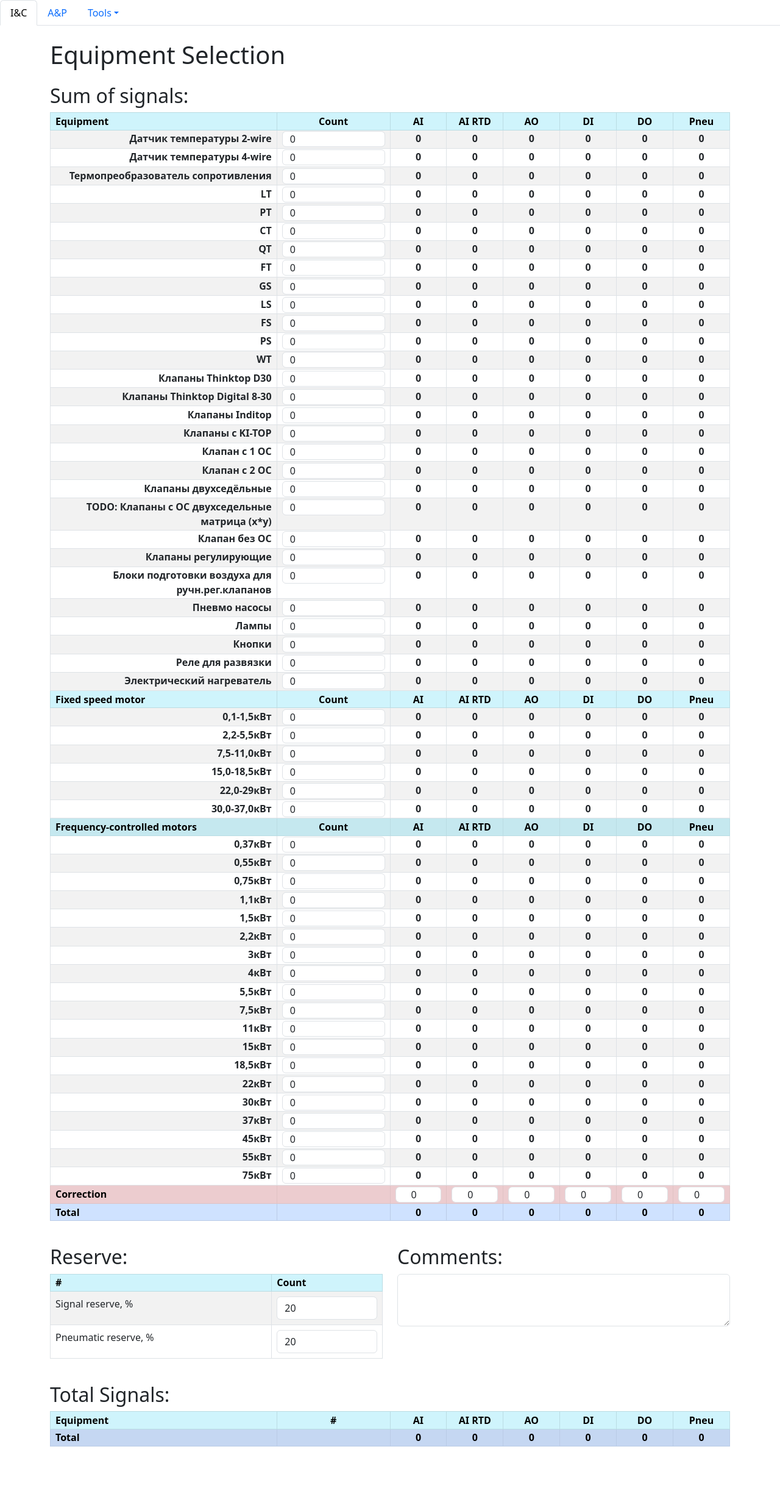
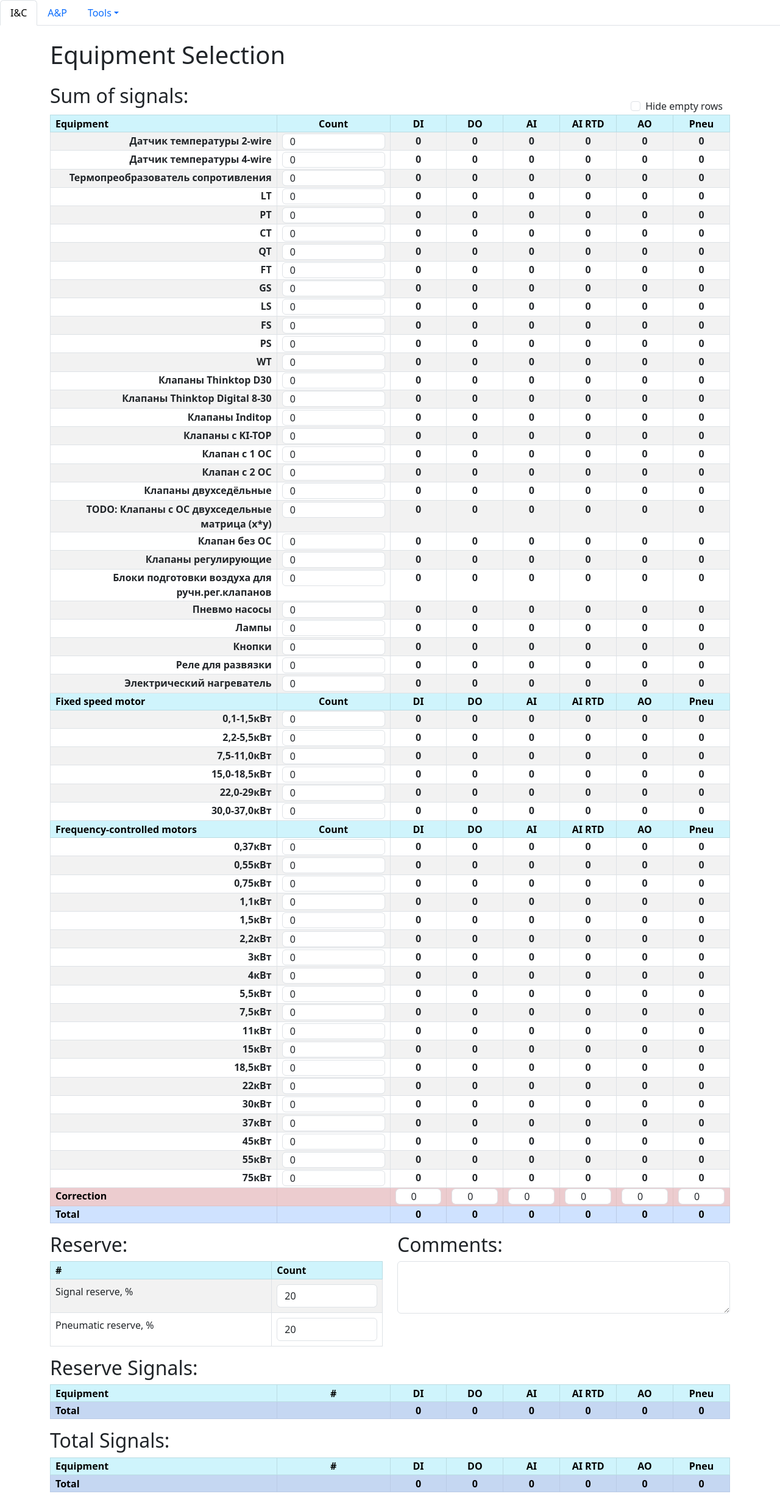
Before and after one commit to Pragmatist1618/CalculationOfTCP, a Django app: page / in a window 1280 px wide. Shown: the whole page at 61% size. Before the commit the page ends 2388 px from the top, so only its background shows below. Run offline with Django 4.2, Linux system fonts and the light colour scheme; data comes from the database, SQL or seed files in the repository; lists and menus that the app fills with data are empty.

Commit message:
add hide empty rows button add reserve signals table

```diff
--- a/Static/equipmentSelection/css/style.css
+++ b/Static/equipmentSelection/css/style.css
@@ -1,8 +1,15 @@
-th input{
+th input {
     height: 26px;
     margin: 0;
     padding: 0;
 }
-.table th{
+
+.table th {
     padding: 0.1rem 0.5rem;
 }
+
+.table-striped>tbody>tr.no-striped-row:nth-of-type(odd)>* {
+    background-color: #cff4fc; /* Set the background color to white or any desired color */
+    --bs-table-bg-type: #cff4fc;
+    --bs-table-bg: #cff4fc;
+}
--- a/Static/equipmentSelection/js/calculate_signals.js
+++ b/Static/equipmentSelection/js/calculate_signals.js
@@ -16,6 +16,7 @@ $(document).ready(function () {
     $("input[name^='count_']").on("change", function () {
         // Вызывать функцию обновления при каждом изменении
         calculateSignals();
+        $("#toggleRows").trigger('change');
     });
 
     // Расчет сигналов
@@ -54,7 +55,7 @@ $(document).ready(function () {
             var signals = signalsByType[key];
             var equipmentId = signals.id;
             var equipmentType = signals.etype;
-            console.log("#summ-signals-" + equipmentType + equipmentId + " .analog-input-1")
+            // console.log("#summ-signals-" + equipmentType + equipmentId + " .analog-input-1")
             $("#summ-signals-" + equipmentType + equipmentId + " .analog-input-1").text(signals.analog_input_count !== undefined ? signals.analog_input_count : 0);
             $("#summ-signals-" + equipmentType + equipmentId + " .analog-input-2").text(signals.analog_input_RTD_count !== undefined ? signals.analog_input_RTD_count : 0);
             $("#summ-signals-" + equipmentType + equipmentId + " .analog-output").text(signals.analog_output_count !== undefined ? signals.analog_output_count : 0);
@@ -111,5 +112,12 @@ $(document).ready(function () {
         $("#total-signals-type .pneumatic-output").text(
             Math.max(0, Math.ceil(pneumaticTotal + pneumaticTotal * pneuReserv / 100))
         );
+
+        $("#reserve-signals-type" + " .analog-input-1").text(Math.ceil(analogInputTotal * signalReserve / 100));
+        $("#reserve-signals-type" + " .analog-input-2").text(Math.ceil(analogInputRTDTotal * signalReserve / 100));
+        $("#reserve-signals-type" + " .analog-output").text(Math.ceil(analogOutputTotal * signalReserve / 100));
+        $("#reserve-signals-type" + " .discrete-input").text(Math.ceil(discreteInputTotal * signalReserve / 100));
+        $("#reserve-signals-type" + " .discrete-output").text(Math.ceil(discreteOutputTotal * signalReserve / 100));
+        $("#reserve-signals-type" + " .pneumatic-output").text(Math.ceil(pneumaticTotal * pneuReserv / 100));
     }
 });
--- /dev/null
+++ b/Static/equipmentSelection/js/toggle_rows_visibility.js
@@ -0,0 +1,46 @@
+$(document).ready(function () {
+    //
+    function addHideClassToZeroRows() {
+        var table = $("#calculation-form");
+
+        // Loop through each row in the table
+        table.find("tbody tr").each(function () {
+            var row = $(this);
+            var input = row.find("input[type='number']");
+
+            // Check if the input value is zero and the row does not have the "nohide" class
+            if (input.val() === '0' && !row.hasClass("nohide")) {
+                // Add the "hide" class
+                row.addClass("hide");
+            } else {
+                // Remove the "hide" class if present
+                row.removeClass("hide");
+            }
+        });
+    }
+
+    // Function to toggle visibility of all rows
+    function toggleRowsVisibility() {
+        addHideClassToZeroRows();
+        var table = $("#calculation-form");
+        var checkbox = $("#toggleRows");
+
+        // Check if the checkbox is checked
+        if (!checkbox.prop("checked")) {
+            // If checked, show all rows
+            table.find("tbody tr.hide").show();
+        } else {
+            // If unchecked, hide all rows
+            table.find("tbody tr.hide").hide();
+        }
+    }
+
+    // Initial call to set the initial state
+    toggleRowsVisibility();
+
+    // Add a change event listener to the checkbox
+    $("#toggleRows").on("change", function () {
+        // Call the function when the checkbox state changes
+        toggleRowsVisibility();
+    });
+});
--- a/templates/equipmentSelection/base.html
+++ b/templates/equipmentSelection/base.html
@@ -12,6 +12,7 @@
     <script src="https://code.jquery.com/jquery-3.6.4.min.js"></script>
     <script src="{% static 'equipmentSelection/js/calculate_signals.js' %}"></script>
     <script src="{% static 'equipmentSelection/js/data_exchange.js' %}"></script>
+    <script src="{% static 'equipmentSelection/js/toggle_rows_visibility.js' %}"></script>
 </head>
 <body>
 {% include 'equipmentSelection/nav.html' %}
--- a/templates/equipmentSelection/calculate_signals.html
+++ b/templates/equipmentSelection/calculate_signals.html
@@ -1,20 +1,38 @@
 <div class="container">
     <h1 class="mt-4 mb-4">Equipment Selection</h1>
 
-    <h2 class="mt-4 mb-2">Sum of signals:</h2>
+    <div class="row">
+        <div class="col-md-7">
+            <h2 class="mb-2">Sum of signals:</h2>
+        </div>
+        <div class="col-md-5">
+            <div class="container mt-4">
+                <div class="row justify-content-end">
+                    <div class="col-auto">
+                        <div class="form-check">
+                            <input class="form-check-input" type="checkbox" id="toggleRows">
+                            <label class="form-check-label" for="exampleCheckbox">
+                                Hide empty rows
+                            </label>
+                        </div>
+                    </div>
+                </div>
+            </div>
+        </div>
+    </div>
 
     <form method="post" id="calculation-form" data-url="{% url 'calculate_signals' %}">
         {% csrf_token %}
         <table class="table table-striped table-bordered">
             <thead>
-            <tr class="table-info">
+            <tr class="table-info nohide">
                 <th scope="col" class="col-4">Equipment</th>
                 <th scope="col" class="col-2 text-center">Count</th>
+                <th scope="col" class="col-1 text-center">DI</th>
+                <th scope="col" class="col-1 text-center">DO</th>
                 <th scope="col" class="col-1 text-center">AI</th>
                 <th scope="col" class="col-1 text-center">AI RTD</th>
                 <th scope="col" class="col-1 text-center">AO</th>
-                <th scope="col" class="col-1 text-center">DI</th>
-                <th scope="col" class="col-1 text-center">DO</th>
                 <th scope="col" class="col-1 text-center">Pneu</th>
             </tr>
             </thead>
@@ -24,22 +42,22 @@
                     <th scope="row" class="text-end">{{ equipment.name }}</th>
                     <th><input type="number" class="form-control" name="count_{{ equipment.id }}" value="0" min="0">
                     </th>
+                    <th class="text-center"><span class="discrete-input">0</span></th>
+                    <th class="text-center"><span class="discrete-output">0</span></th>
                     <th class="text-center"><span class="analog-input-1">0</span></th>
                     <th class="text-center"><span class="analog-input-2">0</span></th>
                     <th class="text-center"><span class="analog-output">0</span></th>
-                    <th class="text-center"><span class="discrete-input">0</span></th>
-                    <th class="text-center"><span class="discrete-output">0</span></th>
                     <th class="text-center"><span class="pneumatic-output">0</span></th>
                 </tr>
             {% endfor %}
-            <tr class="table-info">
+            <tr class="table-info nohide">
                 <th scope="col" class="col-4">Fixed speed motor</th>
                 <th scope="col" class="col-2 text-center">Count</th>
+                <th scope="col" class="col-1 text-center">DI</th>
+                <th scope="col" class="col-1 text-center">DO</th>
                 <th scope="col" class="col-1 text-center">AI</th>
                 <th scope="col" class="col-1 text-center">AI RTD</th>
                 <th scope="col" class="col-1 text-center">AO</th>
-                <th scope="col" class="col-1 text-center">DI</th>
-                <th scope="col" class="col-1 text-center">DO</th>
                 <th scope="col" class="col-1 text-center">Pneu</th>
             </tr>
             {% for fs_motor in fs_motors %}
@@ -47,23 +65,23 @@
                     <th scope="row" class="text-end">{{ fs_motor.name }}</th>
                     <th><input type="number" class="form-control" name="count_fs_{{ fs_motor.id }}" value="0" min="0">
                     </th>
+                    <th class="text-center"><span class="discrete-input">0</span></th>
+                    <th class="text-center"><span class="discrete-output">0</span></th>
                     <th class="text-center"><span class="analog-input-1">0</span></th>
                     <th class="text-center"><span class="analog-input-2">0</span></th>
                     <th class="text-center"><span class="analog-output">0</span></th>
-                    <th class="text-center"><span class="discrete-input">0</span></th>
-                    <th class="text-center"><span class="discrete-output">0</span></th>
                     <th class="text-center"><span class="pneumatic-output">0</span></th>
                 </tr>
             {% endfor %}
 
-            <tr class="table-info">
-                <th scope="col" class="col-4">Frequency-controlled motors</th>
+            <tr class="no-striped-row table-info nohide">
+                <th scope="col" class="col-4 no-striped-row">Frequency-controlled motors</th>
                 <th scope="col" class="col-2 text-center">Count</th>
+                <th scope="col" class="col-1 text-center">DI</th>
+                <th scope="col" class="col-1 text-center">DO</th>
                 <th scope="col" class="col-1 text-center">AI</th>
                 <th scope="col" class="col-1 text-center">AI RTD</th>
                 <th scope="col" class="col-1 text-center">AO</th>
-                <th scope="col" class="col-1 text-center">DI</th>
-                <th scope="col" class="col-1 text-center">DO</th>
                 <th scope="col" class="col-1 text-center">Pneu</th>
             </tr>
             {% for fc_motor in fc_motors %}
@@ -71,19 +89,24 @@
                     <th scope="row" class="text-end">{{ fc_motor.name }}кВт</th>
                     <th><input type="number" class="form-control" name="count_fc_{{ fc_motor.id }}" value="0" min="0">
                     </th>
+                    <th class="text-center"><span class="discrete-input">0</span></th>
+                    <th class="text-center"><span class="discrete-output">0</span></th>
                     <th class="text-center"><span class="analog-input-1">0</span></th>
                     <th class="text-center"><span class="analog-input-2">0</span></th>
                     <th class="text-center"><span class="analog-output">0</span></th>
-                    <th class="text-center"><span class="discrete-input">0</span></th>
-                    <th class="text-center"><span class="discrete-output">0</span></th>
                     <th class="text-center"><span class="pneumatic-output">0</span></th>
                 </tr>
             {% endfor %}
 
-
-            <tr class="table-danger text-center" id="correction-signals-type">
+            <tr class="table-danger text-center nohide" id="correction-signals-type">
                 <th scope="row" class="text-start">Correction</th>
                 <th></th>
+                <th><input type="number" class="form-control text-center" name="count_discrete-input"
+                           id="count_сdiscrete-input"
+                           value="0"></th>
+                <th><input type="number" class="form-control text-center" name="count_discrete-output"
+                           id="count_сdiscrete-output"
+                           value="0"></th>
                 <th><input type="number" class="form-control text-center" name="count_analog-input-1"
                            id="count_сanalog-input-1"
                            value="0"></th>
@@ -106,11 +123,11 @@
             <tr class="table-primary text-center" id="summ-signals-type">
                 <th scope="row" class="text-start">Total</th>
                 <th></th>
+                <th><span class="discrete-input">0</span></th>
+                <th><span class="discrete-output">0</span></th>
                 <th><span class="analog-input-1">0</span></th>
                 <th><span class="analog-input-2">0</span></th>
                 <th><span class="analog-output">0</span></th>
-                <th><span class="discrete-input">0</span></th>
-                <th><span class="discrete-output">0</span></th>
                 <th><span class="pneumatic-output">0</span></th>
             </tr>
             </tbody>
@@ -119,27 +136,27 @@
 
     <div class="row">
         <div class="col-md-6">
-            <h2 class="mt-4 mb-2">Reserve:</h2>
+            <h2 class="mb-2">Reserve:</h2>
             <table class="table table-striped table-bordered col-6">
                 <thead>
-                <tr class="table-info">
+                <tr class="table-info nohide">
                     <th scope="col" class="col-8">#</th>
                     <th scope="col" class="col-4">Count</th>
                 </tr>
                 </thead>
                 <tbody>
-                <tr>
+                <tr class="nohide">
                     <td>Signal reserve, %</td>
                     <td>
                         <input id="sig-reserve" type="number" class="form-control" name="count_reserve_s"
-                               value="20" min="0" max="100">
+                               value="20" min="0" max="300">
                     </td>
                 </tr>
-                <tr>
+                <tr class="nohide">
                     <td>Pneumatic reserve, %</td>
                     <td>
                         <input id="pneu-reserve" type="number" class="form-control" name="count_reserve_p"
-                               value="20" min="0" max="100">
+                               value="20" min="0" max="300">
                     </td>
                 </tr>
                 </tbody>
@@ -148,37 +165,67 @@
 
         <div class="col-md-6">
             {#            <label for="exampleFormControlTextarea1">Comments</label>#}
-            <h2 class="mt-4 mb-2">Comments:</h2>
+            <h2 class="mb-2">Comments:</h2>
             <textarea class="form-control" id="exampleFormControlTextarea1" rows="3" name="comments_1"></textarea>
         </div>
     </div>
 
-    <h2 class="mt-4 mb-2">Total Signals:</h2>
+    <h2 class="mb-2">Reserve Signals:</h2>
 
     <table class="table table-striped table-bordered">
         <thead>
-        <tr class="table-info text-center">
+        <tr class="table-info text-center nohide">
             <th scope="col" class="col-4 text-start">Equipment</th>
             <th scope="col" class="col-2">#</th>
+            <th scope="col" class="col-1">DI</th>
+            <th scope="col" class="col-1">DO</th>
             <th scope="col" class="col-1">AI</th>
             <th scope="col" class="col-1">AI RTD</th>
             <th scope="col" class="col-1">AO</th>
-            <th scope="col" class="col-1">DI</th>
-            <th scope="col" class="col-1">DO</th>
             <th scope="col" class="col-1">Pneu</th>
         </tr>
         </thead>
         <tbody>
-        <tr class="table-primary text-center" id="total-signals-type">
+        <tr class="table-primary text-center nohide" id="reserve-signals-type">
             <th scope="row" class="text-start">Total</th>
             <th></th>
+            <th><span class="discrete-input">0</span></th>
+            <th><span class="discrete-output">0</span></th>
             <th><span class="analog-input-1">0</span></th>
             <th><span class="analog-input-2">0</span></th>
             <th><span class="analog-output">0</span></th>
-            <th><span class="discrete-input">0</span></th>
-            <th><span class="discrete-output">0</span></th>
             <th><span class="pneumatic-output">0</span></th>
         </tr>
         </tbody>
     </table>
+
+    <h2 class="mb-2">Total Signals:</h2>
+
+    <table class="table table-striped table-bordered">
+        <thead>
+        <tr class="table-info text-center nohide">
+            <th scope="col" class="col-4 text-start">Equipment</th>
+            <th scope="col" class="col-2">#</th>
+            <th scope="col" class="col-1">DI</th>
+            <th scope="col" class="col-1">DO</th>
+            <th scope="col" class="col-1">AI</th>
+            <th scope="col" class="col-1">AI RTD</th>
+            <th scope="col" class="col-1">AO</th>
+            <th scope="col" class="col-1">Pneu</th>
+        </tr>
+        </thead>
+        <tbody>
+        <tr class="table-primary text-center nohide" id="total-signals-type">
+            <th scope="row" class="text-start">Total</th>
+            <th></th>
+            <th><span class="discrete-input">0</span></th>
+            <th><span class="discrete-output">0</span></th>
+            <th><span class="analog-input-1">0</span></th>
+            <th><span class="analog-input-2">0</span></th>
+            <th><span class="analog-output">0</span></th>
+            <th><span class="pneumatic-output">0</span></th>
+        </tr>
+        </tbody>
+    </table>
+
 </div>
--- a/todo.txt
+++ b/todo.txt
@@ -9,6 +9,7 @@
 9. Добавить иконку и подпись пага
 10. Добавить поле курса евро (значение в инпут вставлять автоматически, при врзможности), добавить поле +- для пересчета в рубли
 + 11. На каждом листе поле для комментария
-12. Неправильно считает общее количество сигналов
++ 12. Неправильно считает общее количество сигналов
 13. Отдельная строка сигналов резерва
 14. Общее количество устройств по категориям (моторам)
+15. Кнопка скрытия пустых строк
```
Also changed, not shown: other parts of templates/equipmentSelection/calculate_signals.html (+0 -6 lines).
